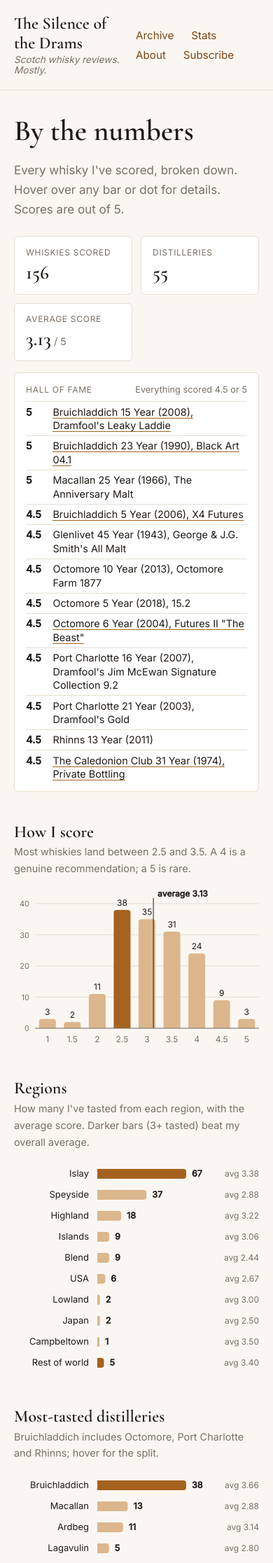
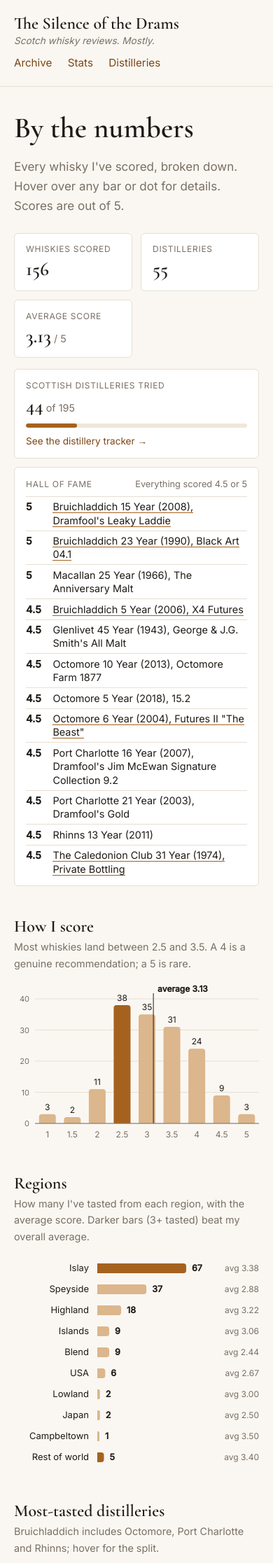
Before and after one commit to dustinransom/silenceofthedrams, a Jekyll site: the page built from stats.html, in a window 390 px wide. Shown: the top 2233 px of the page at 70% size. Built offline with Jekyll 4.4.1, drawn with Linux system fonts in a browser that asks for light colours; some of the changed text lies outside the part shown.

Commit message:
Restructure for distilleries tab

```diff
--- a/_layouts/default.html
+++ b/_layouts/default.html
@@ -19,13 +19,12 @@
     <nav>
       <a href="{{ '/reviews/' | relative_url }}">Archive</a>
       <a href="{{ '/stats/' | relative_url }}">Stats</a>
-      <a href="{{ '/about/' | relative_url }}">About</a>
-      <a href="{{ site.substack_url }}">Subscribe</a>
+      <a href="{{ '/distilleries/' | relative_url }}">Distilleries</a>
     </nav>
   </header>
   <main{% if page.wide %} class="wide"{% endif %}>{{ content }}</main>
   <footer class="site-footer">
-    <p>© {{ 'now' | date: '%Y' }} {{ site.title }} · <a href="{{ site.substack_url }}">Roundup newsletter</a> · <a href="{{ '/feed.xml' | relative_url }}">RSS</a></p>
+    <p>© {{ 'now' | date: '%Y' }} {{ site.title }} · <a href="{{ '/about/' | relative_url }}">About</a> · <a href="{{ site.substack_url }}">Subscribe to the newsletter</a> · <a href="{{ '/feed.xml' | relative_url }}">RSS</a></p>
   </footer>
 </body>
 </html>
--- a/assets/css/style.css
+++ b/assets/css/style.css
@@ -122,3 +122,12 @@ h2 { font-size: 1.7rem; margin-top: 3rem; }
 /* Quick reviews: muted Nose / Palate / Finish lines above the take */
 .review .body .npf { color: var(--muted); }
 .review .body .npf strong { font-weight: 500; color: var(--ink); }
+.tile-link { display: block; margin-top: .75rem; text-decoration: none; color: var(--ink); }
+.tile-link:hover { border-color: var(--amber); }
+.tile-cta { font-size: .85rem; color: var(--amber-dark); margin-top: .5rem; }
+#distillery-tracker .tiles { margin-top: 1.25rem; }
+@media (max-width: 600px) { .site-header nav a { margin-left: .8rem; font-size: .9rem; } }
+@media (max-width: 600px) {
+  .site-header { flex-direction: column; align-items: flex-start; gap: .6rem; }
+  .site-header nav a { margin-left: 0; margin-right: 1.1rem; font-size: .95rem; }
+}
--- a/assets/js/stats.js
+++ b/assets/js/stats.js
@@ -132,7 +132,7 @@
   function drawTracker() {
     if (trackerBuilt) return; trackerBuilt = true;
     var dEl = document.getElementById('distillery-data'), mount = document.getElementById('tracker');
-    if (!dEl || !mount) return;
+    if (!dEl) return;
     var dists = JSON.parse(dEl.textContent), lookup = {};
     dists.forEach(function (d) {
       d.tried = []; lookup[d.name.toLowerCase()] = d;
@@ -157,6 +157,10 @@
     function count(list, st) { var l = list.filter(function (d) { return st.indexOf(d.status) > -1; }); return [l.filter(function (d) { return d.tried.length; }).length, l.length]; }
     var a = count(dists, ['active', 'revived']), g = count(dists, ['ghost']);
     var t = dists.filter(function (d) { return d.tried.length; }).length;
+    var link = document.getElementById('tracker-link');
+    if (link) link.innerHTML = '<div class="tile-label">Scottish distilleries tried</div><div class="tile-value">' + t +
+      '<span class="tile-unit"> of ' + dists.length + '</span></div><div class="meter"><span style="width:' + Math.max(2, Math.round(100 * t / dists.length)) + '%"></span></div><div class="tile-cta">See the distillery tracker →</div>';
+    if (!mount) return;
     document.getElementById('tracker-tiles').innerHTML = [
       ['All distilleries tried', t + '<span class="tile-unit"> of ' + dists.length + '</span>', t / dists.length],
       ['Working', a[0] + '<span class="tile-unit"> of ' + a[1] + '</span>', a[0] / a[1]],
@@ -213,6 +217,7 @@
   }
   function width(mount){ return Math.max(300, Math.floor(mount.clientWidth)); }
   function draw() {
+  if (!document.getElementById('chart-scores')) { drawTracker(); return; }
   ['chart-scores','chart-regions','chart-dist-most','chart-dist-best','chart-bottling','chart-bottlers','chart-casks','chart-abv','chart-age','chart-years'].forEach(function(id){ var m=document.getElementById(id); if(m) m.innerHTML=''; });
   /* ---------- 1. headline tiles ---------- */
   var scores = data.map(function (w) { return w.score; }), avgAll = mean(scores);
--- a/stats.html
+++ b/stats.html
@@ -7,6 +7,7 @@ permalink: /stats/
 <p class="muted">Every whisky I've scored, broken down. Hover over any bar or dot for details. Scores are out of 5.</p>
 
 <div id="tiles" class="tiles"></div>
+<a id="tracker-link" class="tile tile-link" href="{{ '/distilleries/' | relative_url }}"></a>
 
 <section class="fame-card">
   <div class="fame-head"><span class="tile-label">Hall of fame</span><span class="muted">Everything scored 4.5 or 5</span></div>
@@ -75,20 +76,6 @@ permalink: /stats/
   <div id="chart-years"></div>
 </section>
 
-<section class="chart-block" id="distillery-tracker">
-  <h2>Scottish distillery tracker</h2>
-  <p class="muted">Every working Scottish distillery, plus the lost ones whose whisky still turns up. Filled in means I've scored at least one; hover for details.</p>
-  <div id="tracker-tiles" class="tiles tiles-3"></div>
-  <div class="tracker-filters" role="group" aria-label="Filter distilleries">
-    <button type="button" data-f="all" aria-pressed="true">All</button>
-    <button type="button" data-f="tried" aria-pressed="false">Tried</button>
-    <button type="button" data-f="untried" aria-pressed="false">Not yet</button>
-    <button type="button" data-f="ghost" aria-pressed="false">Ghosts &amp; revived</button>
-  </div>
-  <div id="tracker"></div>
-  <p class="muted legend"><span class="chip tried">✓ Tried</span> <span class="chip">Not yet</span> &nbsp;👻 Ghost: closed for good &nbsp;·&nbsp; 🧟 Revived: closed, now back from the dead. Revived tiles track the old (pre-closure) and new spirit separately.</p>
-</section>
-
 <p class="muted small">Want the full list? <a href="{{ '/reviews/' | relative_url }}">See the archive →</a></p>
 
 <script id="distillery-data" type="application/json">{{ site.data.scotch_distilleries | jsonify }}</script>
```
Also changed, not shown: distilleries.html (added, +25 -0 lines).
